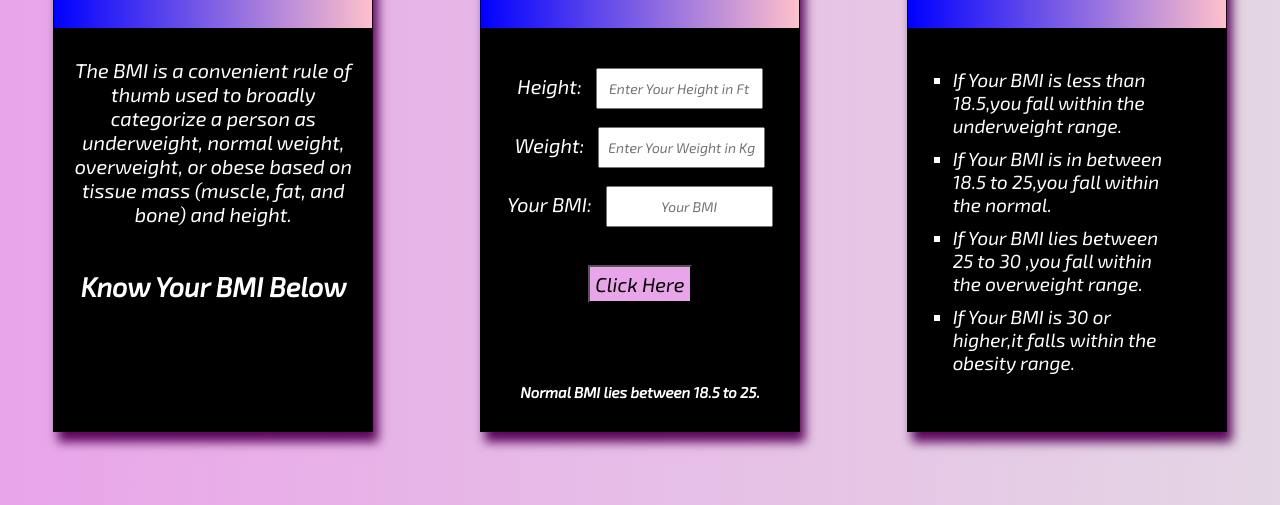
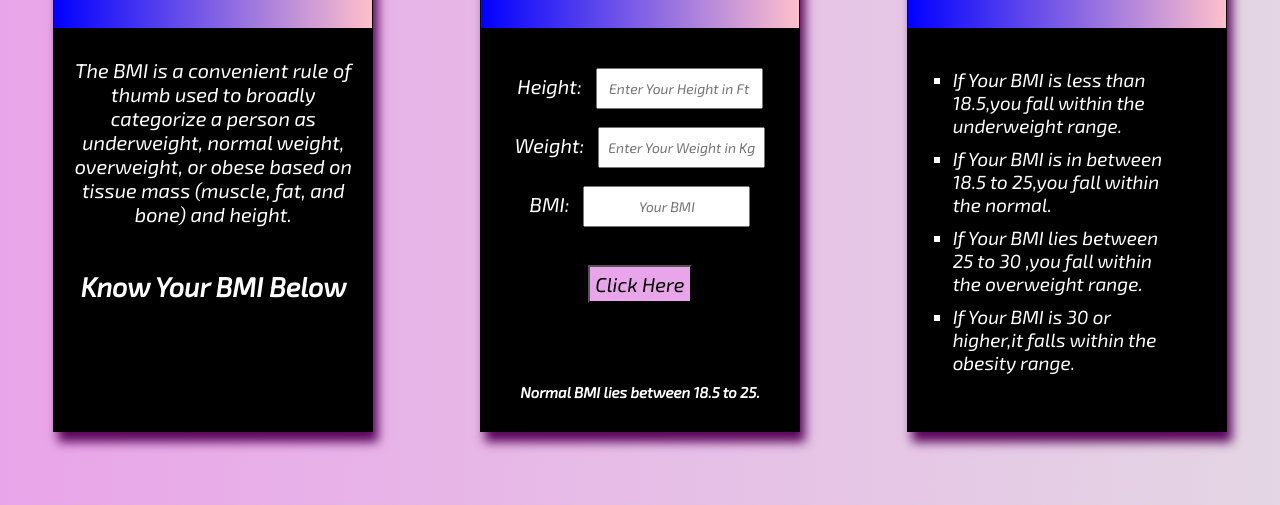
Before and after one commit to Aditi-Kothari/BMI-Calculator, a plain HTML site: page index.html in a window 1280 px wide. Shown: the part 295-800 px from the top of the page. Drawn offline with Linux system fonts and the light colour scheme.

Commit message:
Update index.html

```diff
--- a/index.html
+++ b/index.html
@@ -36,7 +36,7 @@
                <input type="text" placeholder="Enter Your Height in Ft" id="height">
                <label>Weight:</label>
                <input type="text" placeholder="Enter Your Weight in Kg" id="weight">
-               <label >Your BMI:</label>
+               <label>BMI:</label>
                <input type="text" readonly id="ans" placeholder="Your BMI">
            </form>
            <button type="submit" onclick="getbmivalue()">Click Here</button>
```
